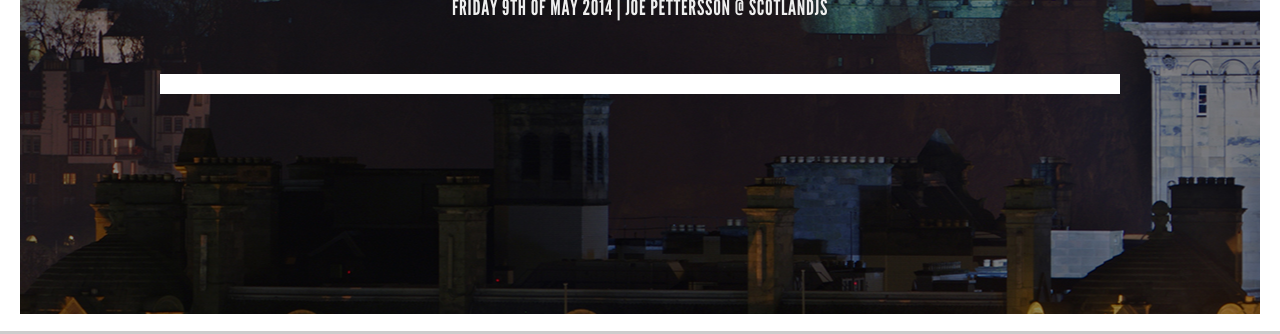
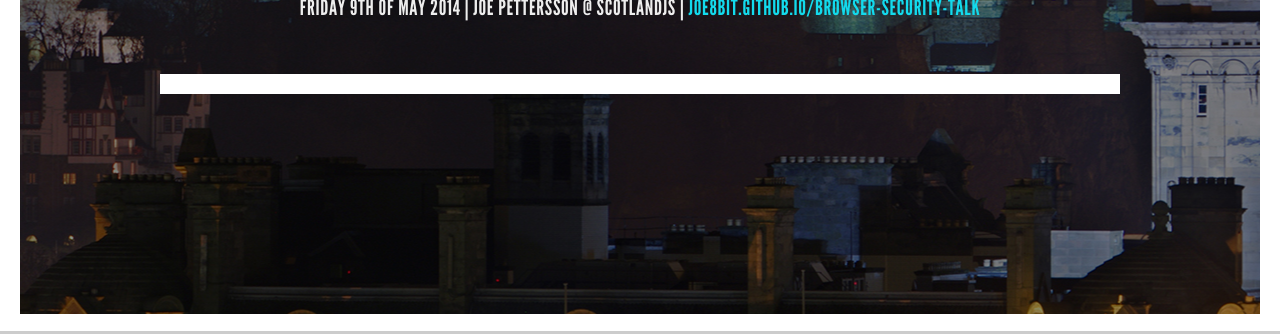
Before and after one commit to Joe8Bit/browser-security-talk, a website: page index.html in a window 1280 px wide. Shown: the part 466-800 px from the top of the page. Drawn offline with Linux system fonts and the light colour scheme.

Commit message:
add github pages link

```diff
--- a/index.html
+++ b/index.html
@@ -42,7 +42,7 @@
 				<section id="intro" data-transition="zoom" data-background-transition="zoom">
 					<h1>Security in the client</h1>
 					<h3>New APIs, attacks, mitigation and testing</h3>
-					<h4><small>Friday 9th of May 2014 | Joe Pettersson @ ScotlandJS</small></h4>
+					<h4><small>Friday 9th of May 2014 | Joe Pettersson @ ScotlandJS | <a href="http://joe8bit.github.io/browser-security-talk/">joe8bit.github.io/browser-security-talk</a></small></h4>
 				</section>
 
 				<section data-transition="zoom" data-background-transition="zoom">
```
